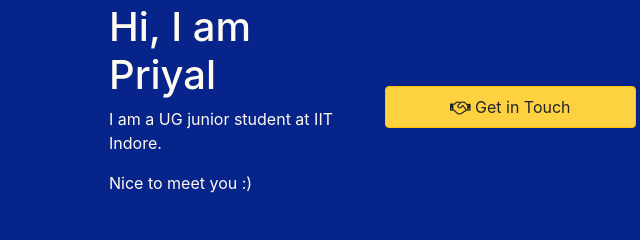
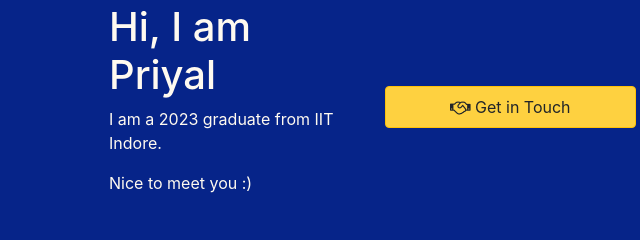
Before and after one commit to priyalweb/priyalweb.github.io, a website: page index.html in a window 1280 px wide. Shown: the part 118-358 px from the top of the page, 546-1186 px from the left. Drawn offline with nearby package versions, Linux system fonts and the light colour scheme.

Commit message:
Update index.html

```diff
--- a/index.html
+++ b/index.html
@@ -141,7 +141,7 @@
                 </div>
                 <div class="col-12 col-sm-3 align-self-center">
                     <h1>Hi, I am Priyal</h1>
-                    <p>I am a UG junior student at IIT Indore.</p>
+                    <p>I am a 2023 graduate from IIT Indore.</p>
                     <p>Nice to meet you :)</p>
                 </div>
                 <div class="col-12 col-sm align-self-center btn" role="button">
```
